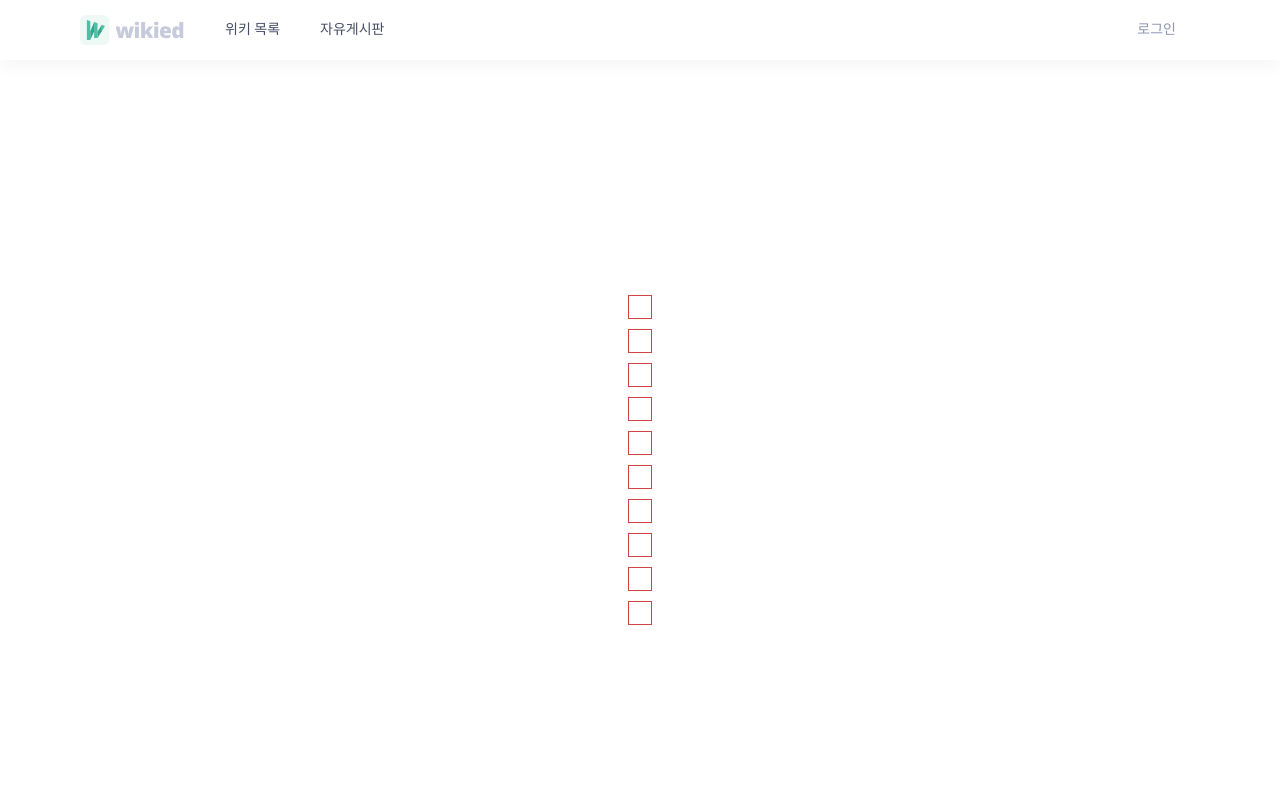
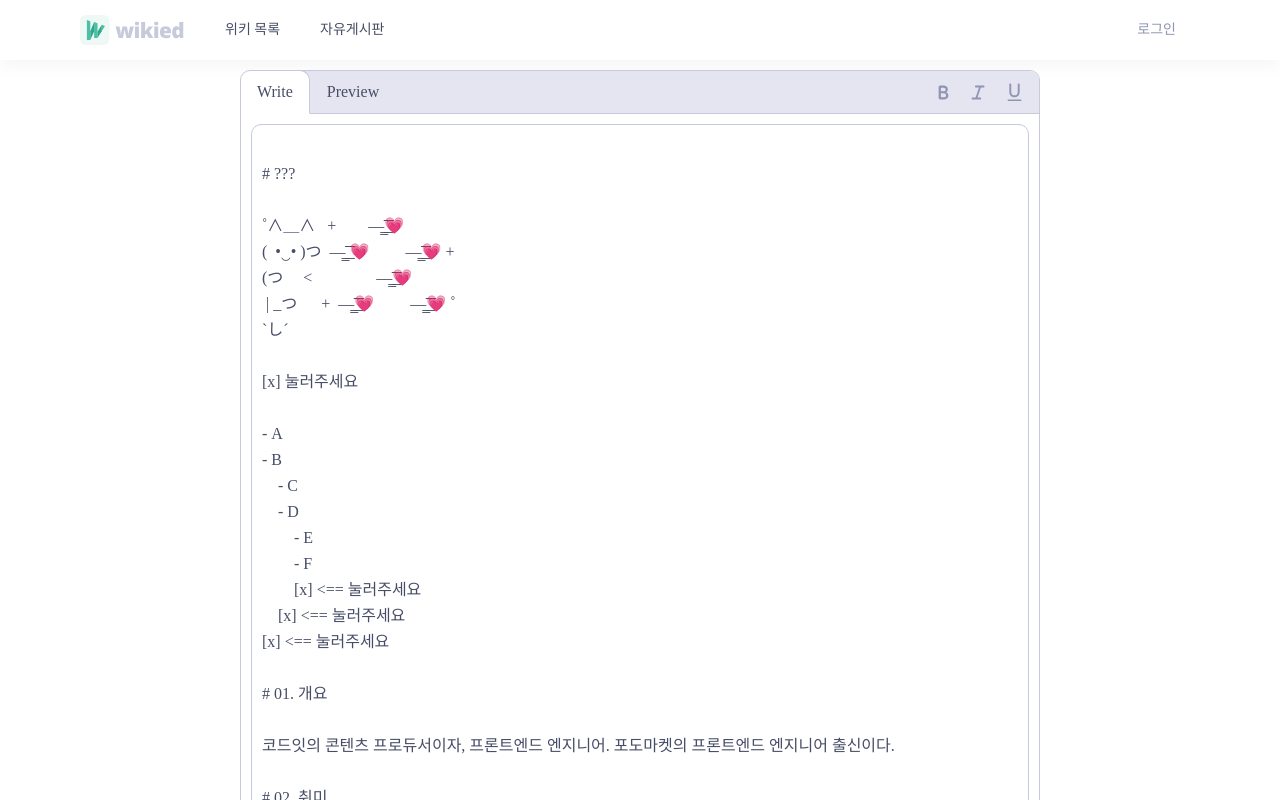
Before and after one commit to i-trust-you/wikid, a Next.js app: page / in a window 1280 px wide. Shown: the top 800 px of the page. Built offline with nearby package versions, Linux system fonts and the light colour scheme; a web font is replaced by a local one.

Commit message:
first commit

```diff
--- a/app/_components/common/Markdown/index.tsx
+++ b/app/_components/common/Markdown/index.tsx
@@ -45,25 +45,6 @@ export default function Markdown(props: Readonly<{ children?: string }>) {
 			}
 		}
 
-		function stack(token: Token) {
-			let insert = false;
-
-			test: for (let i = 0; i < token.grammar.length; i++) {
-				if (token.grammar[token.grammar.length - i - 1] !== text[start - i - 1]) {
-					insert = true;
-					break test;
-				}
-			}
-
-			if (insert) {
-				input.current!!.value = text.slice(0, start) + token.grammar + text.slice(start);
-				input.current!!.setSelectionRange(start + token.grammar.length, end + token.grammar.length);
-			} else {
-				input.current!!.value = text.slice(0, start - token.grammar.length) + text.slice(start);
-				input.current!!.setSelectionRange(start - token.grammar.length, end - token.grammar.length);
-			}
-		}
-
 		switch (type) {
 			case "bold": {
 				inline(Token.BOLD);
@@ -77,16 +58,7 @@ export default function Markdown(props: Readonly<{ children?: string }>) {
 				inline(Token.UNDERLINE);
 				break;
 			}
-			case "ol": {
-				stack(Token.OL);
-				break;
-			}
-			case "ul": {
-				stack(Token.UL);
-				break;
-			}
 		}
-
 		input.current.focus();
 		setData(input.current.value);
 	}, []);
@@ -117,35 +89,35 @@ export default function Markdown(props: Readonly<{ children?: string }>) {
 								</div>
 								<div className="mx-[10px] flex items-center gap-[3.5px]">
 									<button className="flex aspect-square items-center rounded-[3.5px] px-[3.5px] py-[3.5px] hover:bg-gray-300" onClick={() => style("bold")}>
-										<BoldIcon width="25" height="25" />
+										<BoldIcon width={25} height={25} />
 									</button>
 									<button className="flex aspect-square items-center rounded-[3.5px] px-[3.5px] py-[3.5px] hover:bg-gray-300" onClick={() => style("italic")}>
-										<ItalicIcon width="25" height="25" />
+										<ItalicIcon width={25} height={25} />
 									</button>
 									<button
 										className="flex aspect-square items-center rounded-[3.5px] px-[3.5px] py-[3.5px] hover:bg-gray-300"
 										onClick={() => style("underline")}
 									>
-										<UnderlineIcon width="25" height="25" />
+										<UnderlineIcon width={25} height={25} />
 									</button>
 									{/* <button className="flex aspect-square items-center rounded-[3.5px] px-[3.5px] py-[3.5px] hover:bg-gray-300">
-										<ColoringIcon width="25" height="25" />
+										<ColoringIcon width={25} height={25} />
 									</button>
 									<button className="flex aspect-square items-center rounded-[3.5px] px-[3.5px] py-[3.5px] hover:bg-gray-300">
-										<AlignLeftIcon width="25" height="25" />
+										<AlignLeftIcon width={25} height={25} />
 									</button>
 									<button className="flex aspect-square items-center rounded-[3.5px] px-[3.5px] py-[3.5px] hover:bg-gray-300">
-										<AlignCenterIcon width="25" height="25" />
+										<AlignCenterIcon width={25} height={25} />
 									</button>
 									<button className="flex aspect-square items-center rounded-[3.5px] px-[3.5px] py-[3.5px] hover:bg-gray-300">
-										<AlignRightIcon width="25" height="25" />
+										<AlignRightIcon width={25} height={25} />
 									</button> */}
-									<button className="flex aspect-square items-center rounded-[3.5px] px-[3.5px] py-[3.5px] hover:bg-gray-300" onClick={() => style("ul")}>
-										<BulletIcon width="25" height="25" />
+									{/* <button className="flex aspect-square items-center rounded-[3.5px] px-[3.5px] py-[3.5px] hover:bg-gray-300">
+										<BulletIcon width={25} height={25} />
 									</button>
-									<button className="flex aspect-square items-center rounded-[3.5px] px-[3.5px] py-[3.5px] hover:bg-gray-300" onClick={() => style("ol")}>
-										<NumberingIcon width="25" height="25" />
-									</button>
+									<button className="flex aspect-square items-center rounded-[3.5px] px-[3.5px] py-[3.5px] hover:bg-gray-300">
+										<NumberingIcon width={25} height={25} />
+									</button> */}
 								</div>
 							</div>
 						</Switch.Case>
@@ -174,10 +146,9 @@ export default function Markdown(props: Readonly<{ children?: string }>) {
 							></textarea>
 						</Switch.Case>
 						<Switch.Case of="viewer">
-							<div
-								className="h-full min-h-[100px] w-full rounded-[10px] border border-gray-300 px-[10px] py-[10px] text-lg font-normal text-gray-500"
-								dangerouslySetInnerHTML={{ __html: Parser.run(Scanner.run(data)).parse() }}
-							/>
+							<div className="h-full min-h-[100px] w-full rounded-[10px] border border-gray-300 px-[10px] py-[10px] text-lg font-normal text-gray-500">
+								{Parser.run(Scanner.run(data)).parse()}
+							</div>
 						</Switch.Case>
 					</div>
 				</div>
--- a/app/page.tsx
+++ b/app/page.tsx
@@ -1,46 +1,60 @@
-import Popover from "@/_components/general/Popover";
+"use client";
+
+import Markdown from "@/_components/common/Markdown";
+
+const test = `
+# ???
+
+˚∧＿∧   +        —̳͟͞͞💗
+(  •‿• )つ  —̳͟͞͞ 💗         —̳͟͞͞💗 +
+(つ　 <                —̳͟͞͞💗
+ | _つ      +  —̳͟͞͞💗         —̳͟͞͞💗 ˚
+\`し\´
+
+[x] 눌러주세요
+
+- A
+- B
+	- C
+	- D
+		- E
+		- F
+		[x] <== 눌러주세요
+	[x] <== 눌러주세요
+[x] <== 눌러주세요
+
+# 01. 개요
+
+코드잇의 콘텐츠 프로듀서이자, 프론트엔드 엔지니어. 포도마켓의 프론트엔드 엔지니어 출신이다.
+
+# 02. 취미
+
+식물을 키우는 것을 좋아한다. 바질이나 로즈마리 같은 허브류부터, 파, 당근 같은 채소류까지 다양하게 키우는 것으로 알려져 있다. 이렇게 키운 식물들을 직접 요리에 활용하기도 한다는데, 실제로 집에 방문한 사람들에 의하면 요리 실력 또한 상당하다고 한다.
+
+이렇게 키운 식물들을 직접 요리에 활용하기도 한다는데, 실제로 집에 방문한 사람들에 의하면 요리 실력 또한 상당하다고 한다.
+
+> 여기는 Block Quote를 나타내는 영역이에요.
+> 이런 식으로 텍스트가 늘어나면 영역도 같이 늘어나게 됩니다.
+
+# 03. 여담
+
+걸어다니는 사전이라고 불릴 정도로 다양한 분야의 지식을 두루 소유하고 있다. 특히 새로운 서비스 출시 관련 소식을 아주 잘 알고 있는데, 얘기를 들어보면 다양하게 구독하고 있는 뉴스레터들이 큰 도움을 준다고 한다.
+
+# 04. 취향
+
+가위바위보를 좋아한다. 후식을 먹는다거나, 점심에 추가 금액을 내야 한다거나, 편의점에서 뭘 사 와야 하는 경우, 거의 항상 가위바위보를 제안한다. 제안을 많이 하다 보니 자신이 걸리는 경우도 꽤 많은데, 크게 개의치 않아 하는 것 같다.
+
+영국에서 살았던 영향인지, 근본을 중시하는 것으로 보인다. 예를 들어 피자는 근본 토핑으로만 이루어진 피자(치즈 피자, 페퍼로니 피자)를 가장 선호한다. 근본에 어울리지 않는 토핑(불고기, 파인애플, 새우 등)이 추가된 피자는 선호하지 않는다.
+`;
 
 export default function Page() {
-	const overlay = (
-		<div className="flex w-[120px] flex-col items-center border border-red-200 bg-white shadow-lg">
-			<div>위키목록</div>
-			<div>자유게시판</div>
-			<div>알림</div>
-			<div>마이페이지</div>
-		</div>
-	);
 	return (
-		<main className="flex h-screen flex-col items-center justify-center gap-[10px]">
-			<Popover gap={5} trigger="click" position="top-right-top-left" overlay={overlay}>
-				<div className="h-[24px] w-[24px] border border-red-200"></div>
-			</Popover>
-			<Popover gap={5} trigger="click" position="top-right-bottom-left" overlay={overlay}>
-				<div className="h-[24px] w-[24px] border border-red-200"></div>
-			</Popover>
-			<Popover gap={5} trigger="click" position="bottom-right-top-left" overlay={overlay}>
-				<div className="h-[24px] w-[24px] border border-red-200"></div>
-			</Popover>
-			<Popover gap={5} trigger="click" position="bottom-right-bottom-left" overlay={overlay}>
-				<div className="h-[24px] w-[24px] border border-red-200"></div>
-			</Popover>
-			<Popover gap={5} trigger="click" position="top-left-top-right" overlay={overlay}>
-				<div className="h-[24px] w-[24px] border border-red-200"></div>
-			</Popover>
-			<Popover gap={5} trigger="click" position="top-left-bottom-right" overlay={overlay}>
-				<div className="h-[24px] w-[24px] border border-red-200"></div>
-			</Popover>
-			<Popover gap={5} trigger="click" position="bottom-left-top-right" overlay={overlay}>
-				<div className="h-[24px] w-[24px] border border-red-200"></div>
-			</Popover>
-			<Popover gap={5} trigger="click" position="bottom-left-bottom-right" overlay={overlay}>
-				<div className="h-[24px] w-[24px] border border-red-200"></div>
-			</Popover>
-			<Popover gap={5} trigger="click" position="top-left-bottom-left" overlay={overlay}>
-				<div className="h-[24px] w-[24px] border border-red-200"></div>
-			</Popover>
-			<Popover gap={5} trigger="click" position="top-right-bottom-right" overlay={overlay}>
-				<div className="h-[24px] w-[24px] border border-red-200"></div>
-			</Popover>
+		<main className="flex justify-center px-[10px] py-[10px]">
+			<div className="w-[800px]">
+				<Markdown>
+					{test}
+				</Markdown>
+			</div>
 		</main>
 	);
 }
```
